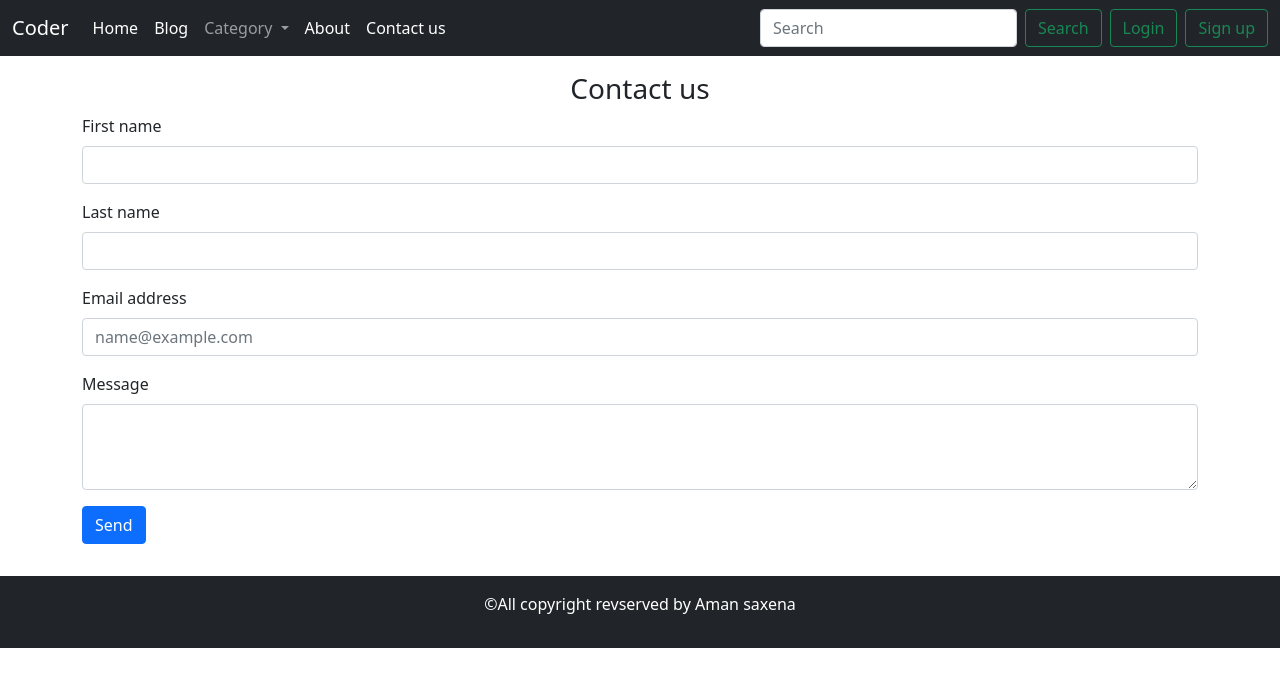
After one commit to Aman16-ai/Django-blog-webapp, a Django app: page /contactUs in a window 1280 px wide. The commit adds this page. Shown: the top 687 px of the page. Run offline with Django 3.2, Linux system fonts and the light colour scheme.

```diff
--- a/home/admin.py
+++ b/home/admin.py
@@ -1,4 +1,5 @@
+from typing_extensions import Concatenate
 from django.contrib import admin
-from home.models import Post,Category
+from home.models import Post,Category,likePost,ContactUsDetails,Comments
 # Register your models here.
-admin.site.register((Post,Category))
+admin.site.register((Post,Category,likePost,ContactUsDetails,Comments))
--- a/home/urls.py
+++ b/home/urls.py
@@ -12,5 +12,8 @@ urlpatterns = [
     path("HandleLogin",views.handlelogin,name="handlelogin"),
     path("logoutPage",views.handlelogout,name='handlelogout'),
     path("category/<str:id>",views.categoryPage,name="category"),
-    path("search",views.searchBlog,name="searchBlog")
+    path("search",views.searchBlog,name="searchBlog"),
+    path("fullBlog/postliked/<str:id>",views.postliked,name="postliked"),
+    path("contactUs",views.contactUsPage,name="contactus"),
+    path("handleContactus",views.handleContactus,name="handleContactus")
 ]
--- a/home/views.py
+++ b/home/views.py
@@ -1,7 +1,8 @@
 from typing import ContextManager
+from django.http import response
 from django.http.response import HttpResponseRedirect
-from django.shortcuts import render,HttpResponse
-from home.models import Post , Category
+from django.shortcuts import redirect, render,HttpResponse
+from home.models import Post , Category ,likePost,ContactUsDetails,Comments
 from django.contrib.auth import authenticate,login
 from django.contrib.auth import logout
 from django.contrib.auth.models import User
@@ -25,7 +26,9 @@ def fullBlog(request,id):
     post = Post.objects.get(pk =id)
     print(post.img)
     allpost = Post.objects.all()
-    context = {"post":post,"allpost":allpost}
+    comments = Comments.objects.filter(post = post)
+    print(comments)
+    context = {"post":post,"allpost":allpost,"comments":comments}
     return render(request,'fullBlog.html',context)
 
 def signupPage(request):
@@ -83,3 +86,24 @@ def searchBlog(request):
 
         context = {"searchblogs":searchpostlst}
     return render(request,"searchpage.html",context)
+
+def postliked(request,id):
+    if request.method == 'POST':
+        post = Post.objects.get(pk=id)
+        print(post.likes)
+    return HttpResponse(id)
+
+
+def contactUsPage(request):
+    return render(request,"contactus.html")
+
+def handleContactus(request):
+    if request.method == "POST":
+        firstname = request.POST['firstNameIn']
+        lastname = request.POST['lastNameIn']
+        email = request.POST['emailIn']
+        message = request.POST['messageTextarea']
+        contact = ContactUsDetails(firstName = firstname,lastName = lastname,email= email,message = message )
+        contact.save()
+
+    return redirect('/')
--- a/templates/base.html
+++ b/templates/base.html
@@ -9,7 +9,7 @@
     <link href="https://cdn.jsdelivr.net/npm/bootstrap@5.0.1/dist/css/bootstrap.min.css" rel="stylesheet" integrity="sha384-+0n0xVW2eSR5OomGNYDnhzAbDsOXxcvSN1TPprVMTNDbiYZCxYbOOl7+AMvyTG2x" crossorigin="anonymous">
     {% block css %}
     {% endblock css %}
-    <title>Hello, world!</title>
+    <title>{% block tabtitle %}{% endblock tabtitle %}</title>
   </head>
   <body>
     <nav class="navbar navbar-expand-lg navbar-dark bg-dark">
@@ -45,7 +45,7 @@
                 <a class="nav-link active" aria-current="page" href="">About</a>
               </li>
               <li class="nav-item">
-                <a class="nav-link active" aria-current="page" href="">Contact us</a>
+                <a class="nav-link active" aria-current="page" href="contactUs">Contact us</a>
               </li>
             </ul>
             <form method="POST" action="search" class="d-flex">
--- a/templates/blog.html
+++ b/templates/blog.html
@@ -1,4 +1,5 @@
 {% extends 'base.html' %}
+{% block tabtitle %}All blogs{% endblock tabtitle %}
 {% block body %}
 {% block css %}
 <style>
--- /dev/null
+++ b/templates/contactus.html
@@ -0,0 +1,36 @@
+{% extends 'base.html' %}
+{% block tabtitle %}Contact us{% endblock tabtitle %}
+{% block css %}
+    <style>
+        #heading{
+            text-align: center;
+            margin-top: 2vh;
+        }
+
+    </style>
+{% endblock css %}
+{% block body %}
+    <div class="container">
+        <form action="handleContactus" method="post">
+            {% csrf_token %}
+            <h3 id="heading">Contact us</h3>
+        <div class="mb-3">
+            <label for="exampleFormControlInput1" class="form-label">First name</label>
+            <input type="text" class="form-control" id="input_firstname" name="firstNameIn">
+          </div>
+          <div class="mb-3">
+            <label for="exampleFormControlInput1" class="form-label">Last name</label>
+            <input type="text" class="form-control" id="input_lastname" name="lastNameIn">
+          </div>
+        <div class="mb-3">
+            <label for="exampleFormControlInput1" class="form-label">Email address</label>
+            <input type="email" class="form-control" id="input_email" name="emailIn" placeholder="name@example.com">
+          </div>
+          <div class="mb-3">
+            <label for="exampleFormControlTextarea1" class="form-label">Message</label>
+            <textarea class="form-control" name="messageTextarea" id="exampleFormControlTextarea1" rows="3"></textarea>
+            <button class="btn btn-primary my-3" type="submit">Send</button>
+          </div>
+        </form>
+    </div>
+{% endblock body %}
--- a/templates/index.html
+++ b/templates/index.html
@@ -1,4 +1,5 @@
 {% extends 'base.html' %}
+{% block tabtitle %}Home{% endblock tabtitle %}
 {% block css %}
 <style>
   .Homecontainer {
```
Also changed, not shown: home/models.py (+32 -0 lines), templates/fullBlog.html (+26 -1 lines), db.sqlite3, home/migrations/0005_post_likes.py (added), home/migrations/0006_likepost.py (added), home/migrations/0007_contactusdetails.py (added), home/migrations/0008_comments.py (added), static/likebtnpng.png (added).
